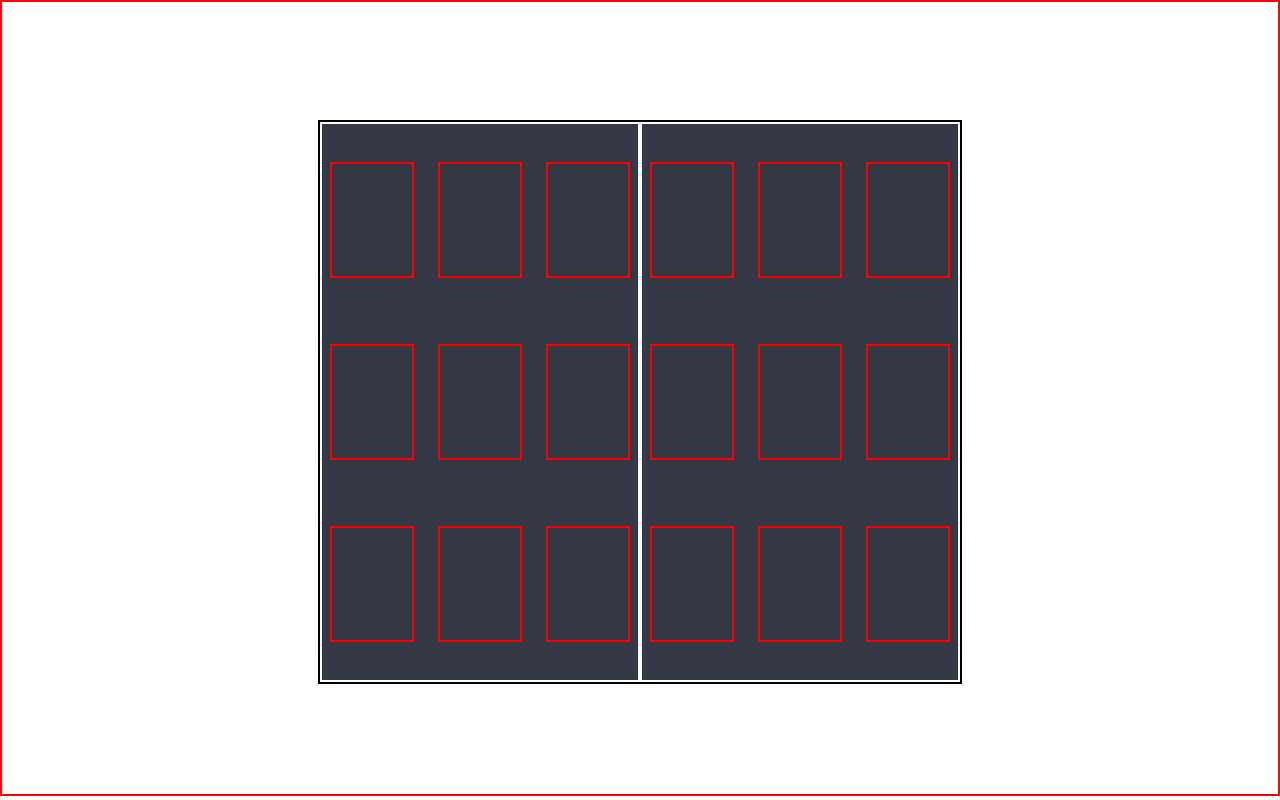
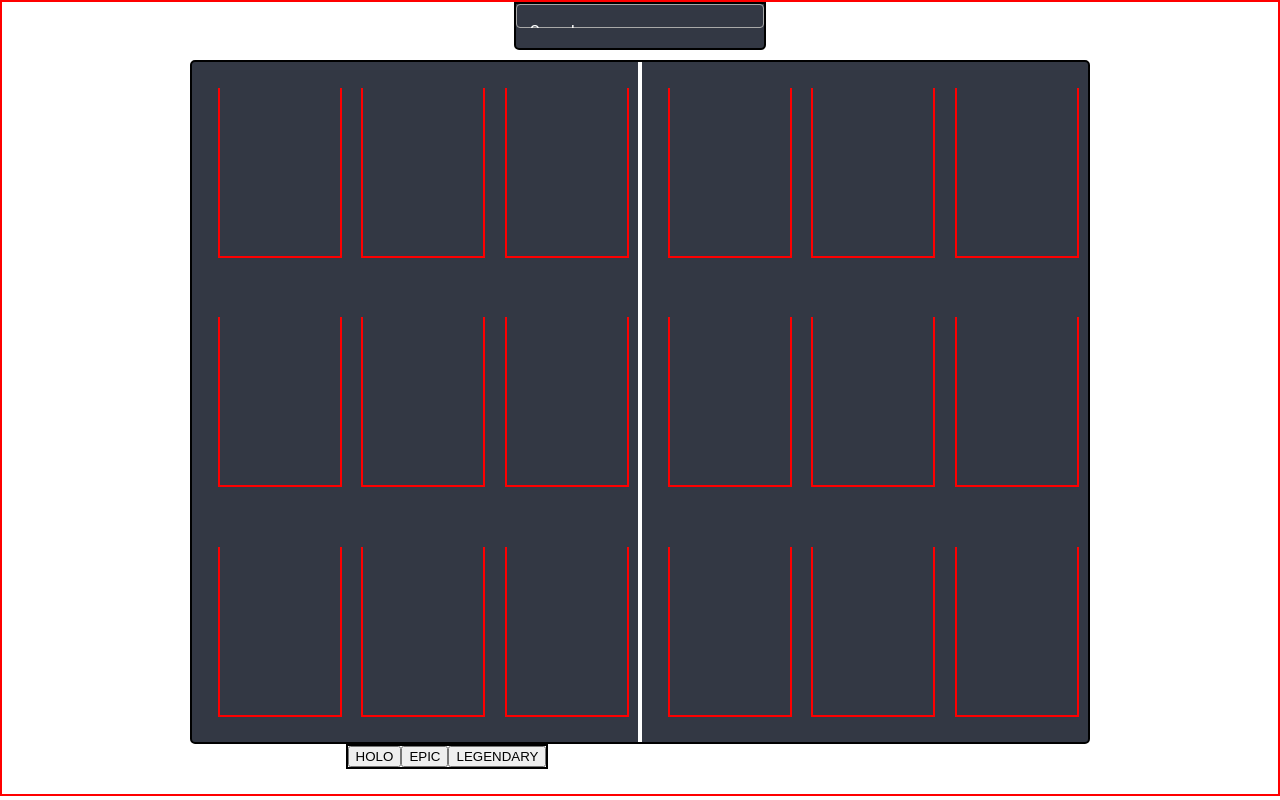
Before and after one commit to SaxyN/pma-tcg-ui, a React (Create React App) app: page / in a window 1280 px wide. Built offline with nearby package versions, Linux system fonts and the light colour scheme.

Commit message:
Worked on Filter Buttons and Initial Searchbar

```diff
--- a/src/containers/BinderContainer.tsx
+++ b/src/containers/BinderContainer.tsx
@@ -1,5 +1,8 @@
 import React from 'react';
 import { makeStyles } from '@mui/styles';
+import { styled } from '@mui/material/styles';
+import { TextField, InputLabel } from '@mui/material';
+import SearchIcon from '@mui/icons-material/Search';
 
 const styles = makeStyles((theme) => ({
     binderOuter: {
@@ -13,15 +16,17 @@ const styles = makeStyles((theme) => ({
         display: 'flex',
         justifyContent: 'space-evenly',
         position: 'absolute',
-        top: '15vh',
-        width: '50vw',
-        height: '70vh',
+        top: '7.5vh',
+        width: '70vw',
+        height: '85vh',
         border: 'solid black 2px',
         backgroundColor: '#333844',
         color: 'white',
+        borderRadius: '5px',
     },
-    binderSection: {
-        border: 'solid white 2px',
+    leftBinderSection: {
+        borderRight: 'solid white 2px',
+        "-webkit-scrollbar": {display: "none"},
         display: 'grid',
         gap: '5%',
         gridTemplateColumns: 'repeat(3, auto)',
@@ -30,20 +35,98 @@ const styles = makeStyles((theme) => ({
         justifyItems: 'center',
         alignContent: 'space-evenly',
         alignItems: 'center',
+        paddingLeft: '2vw',
+        paddingRight: '2vw',
+        borderTopLeftRadius: '5px',
+        borderBottomLeftRadius: '5px',
+    },
+    rightBinderSection: {
+        borderLeft: 'solid white 2px',
+        "-webkit-scrollbar": {display: "none"},
+        display: 'grid',
+        gap: '5%',
+        gridTemplateColumns: 'repeat(3, auto)',
+        width: '100%',
+        justifyContent: 'space-evenly',
+        justifyItems: 'center',
+        alignContent: 'space-evenly',
+        alignItems: 'center',
+        paddingLeft: '2vw',
+        paddingRight: '2vw',
+        borderTopRightRadius: '5px',
+        borderBottomRightRadius: '5px',
     },
     cardSlot: {
-        height: '14vh',
-        width: '10vh',
-        border: 'solid red 2px',
+        height: '21vh',
+        width: '15vh',
+        borderLeft: 'solid red 2px',
+        borderBottom: 'solid red 2px',
+        borderRight: 'solid red 2px',
+    },
+    rarityButtons: {
+        position: 'absolute',
+        left: '27vw',
+        top: '93vh',
+        display: 'flex',
+        justifyContent: 'space-evenly',
+        border: 'solid black 2px',
+    },
+    rarityButton: {
+
+    },
+    searchBarContainer: {
+        backgroundColor: '#333844',
+        height: '5.5vh',
+        postition: 'absolute',
+        left: '77vw',
+        top: '93vh',
+        border: 'solid black 2px',
+        borderBottomRightRadius: '5px',
+        borderBottomLeftRadius: '5px',
+        color: 'white',
+        '& .MuiOutlinedInput-root': {
+            color: 'white',
+            '& fieldset': {
+              borderColor: 'white',
+            },
+          },
     }
 }))
+
+const CssTextField = styled(TextField)({
+    '& label.Mui-focused': {
+      color: 'white',
+    },
+    // '& label': {
+    //     color: 'white',
+    // },
+    '& .MuiInputLabel-root': {
+        color: 'white',
+        paddingBottom: '5vh',
+    },
+    '& .MuiInput-underline:after': {
+      borderBottomColor: 'green',
+    },
+    '& .MuiOutlinedInput-root': {
+        height: '3vh',
+      '& fieldset': {
+        borderColor: 'darkgrey',
+      },
+      '&:hover fieldset': {
+        borderColor: 'grey',
+      },
+      '&.Mui-focused fieldset': {
+        borderColor: 'white',
+      },
+    },
+  });
 
 const BinderContainer = () => {
     const classes = styles();
     return (
         <div className={classes.binderOuter}>
             <div className={classes.binderMain}>
-                <div className={classes.binderSection}>
+                <div className={classes.leftBinderSection}>
                     <div className={classes.cardSlot}></div>
                     <div className={classes.cardSlot}></div>
                     <div className={classes.cardSlot}></div>
@@ -54,7 +137,7 @@ const BinderContainer = () => {
                     <div className={classes.cardSlot}></div>
                     <div className={classes.cardSlot}></div>
                 </div>
-                <div className={classes.binderSection}>
+                <div className={classes.rightBinderSection}>
                     <div className={classes.cardSlot}></div>
                     <div className={classes.cardSlot}></div>
                     <div className={classes.cardSlot}></div>
@@ -66,6 +149,16 @@ const BinderContainer = () => {
                     <div className={classes.cardSlot}></div>
                 </div>
             </div>
+            <div className={classes.rarityButtons}>
+                <button>HOLO</button>
+                <button>EPIC</button>
+                <button>LEGENDARY</button>
+            </div>
+            <div className={classes.searchBarContainer}>
+                <InputLabel htmlFor='card_search'>
+                    <CssTextField  id='card_search' label="Search" variant="outlined"/>
+                </InputLabel>
+            </div>
         </div>
     )
 }
```
